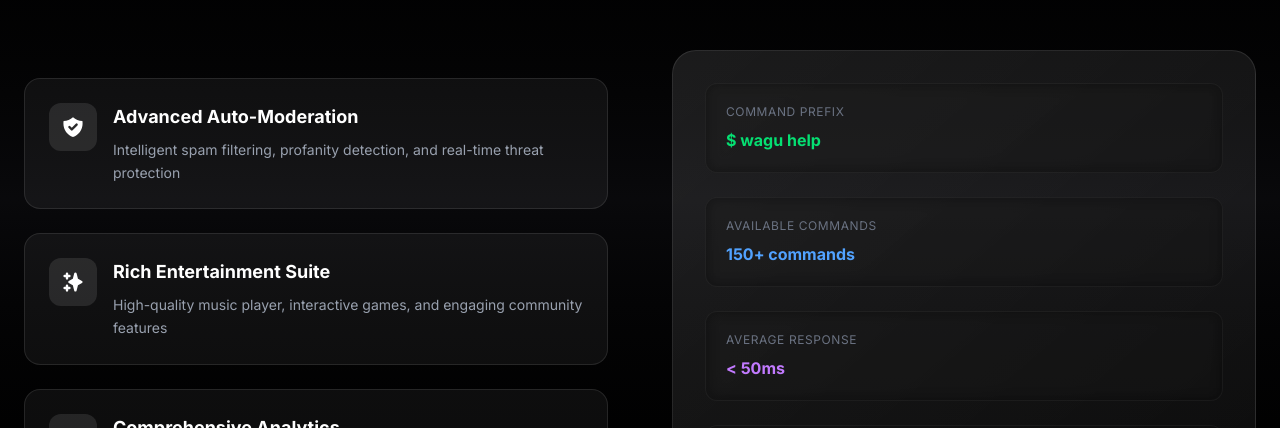
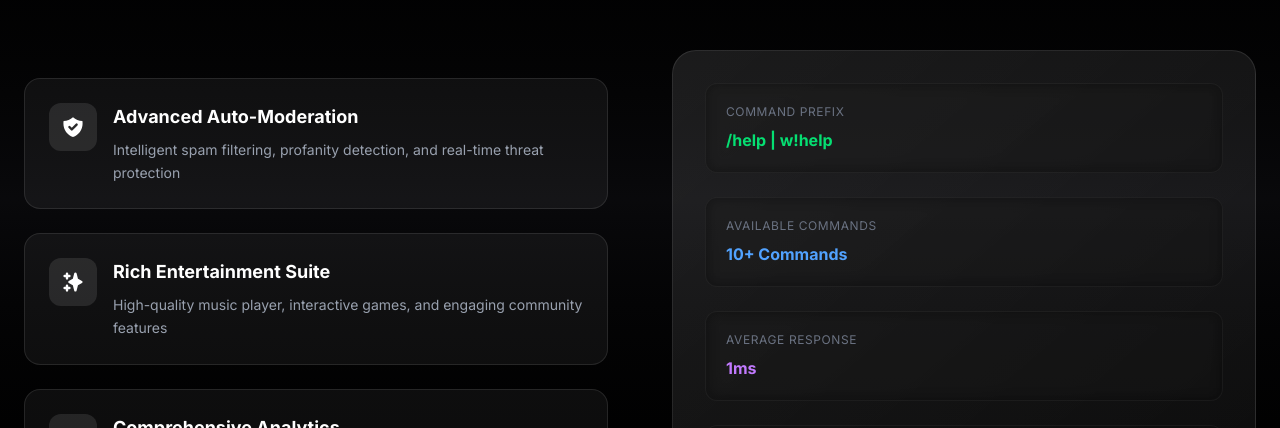
Before and after one commit to Kh1ev/WaguWebsite, a Next.js app: page / in a window 1280 px wide. Shown: the part 1380-1808 px from the top of the page. Built offline with nearby package versions, Linux system fonts and the light colour scheme.

Commit message:
Update page.tsx
Update command perfix

```diff
--- a/src/app/page.tsx
+++ b/src/app/page.tsx
@@ -291,9 +291,9 @@ export default function Home() {
 
                 <div className="relative space-y-6 xs:space-y-4">
                   {[
-                    { label: 'Command Prefix', value: '$ wagu help', color: 'text-green-400' },
-                    { label: 'Available Commands', value: '150+ commands', color: 'text-blue-400' },
-                    { label: 'Average Response', value: '< 50ms', color: 'text-purple-400' },
+                    { label: 'Command Prefix', value: '/help | w!help', color: 'text-green-400' },
+                    { label: 'Available Commands', value: '10+ Commands', color: 'text-blue-400' },
+                    { label: 'Average Response', value: '1ms', color: 'text-purple-400' },
                     { label: 'System Uptime', value: '99.9%', color: 'text-pink-400' }
                   ].map((stat, index) => (
                     <div
```
